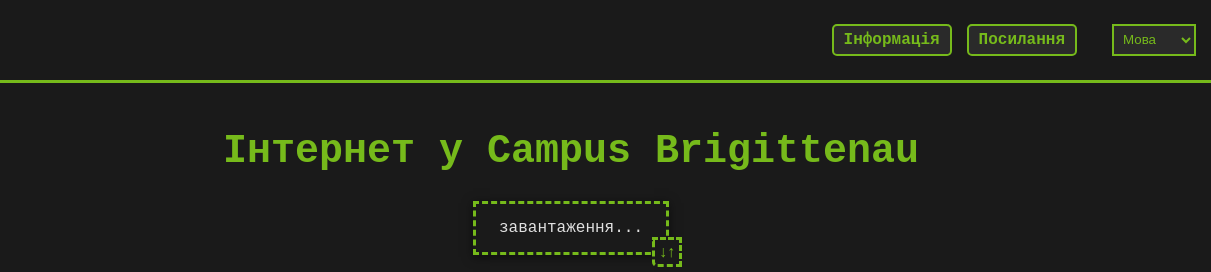
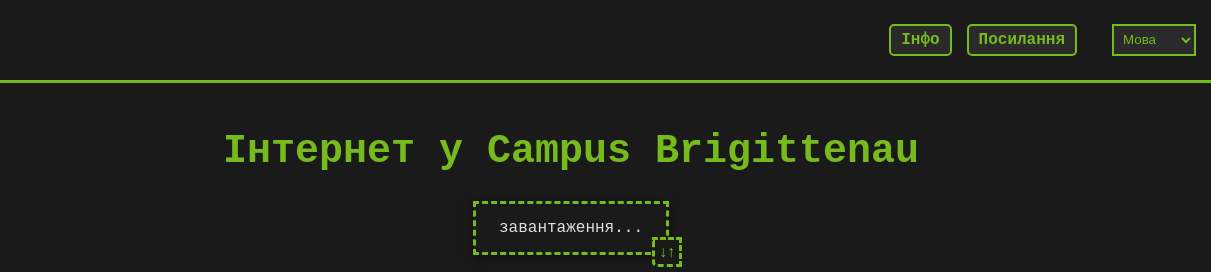
Before and after one commit to neneneche/compref.github.io, a plain HTML site: page ukrainisch.html in a window 1280 px wide. Shown: the top 272 px of the page, 69-1280 px from the left. Drawn offline with Linux system fonts and the light colour scheme; no server answers.

Commit message:
Update ukrainisch.html

```diff
--- a/ukrainisch.html
+++ b/ukrainisch.html
@@ -11,7 +11,7 @@
 <header>
     <img id="logo" src="logo.png" alt="Логотип">
     <nav>
-        <a href="ukrainisch.html">Інформація</a>
+        <a href="ukrainisch.html">Інфо</a>
         <a href="links.html">Посилання</a>
         <select class="language-select" onchange="location = this.value;">
             <option value="language.html">Мова</option>
```
